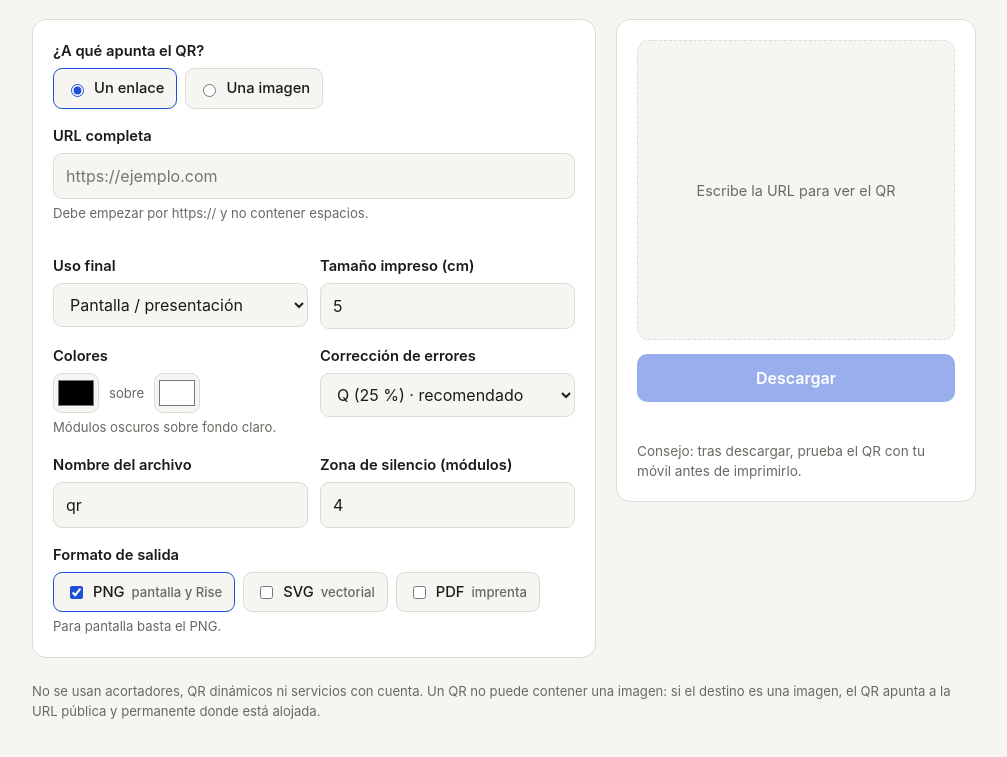
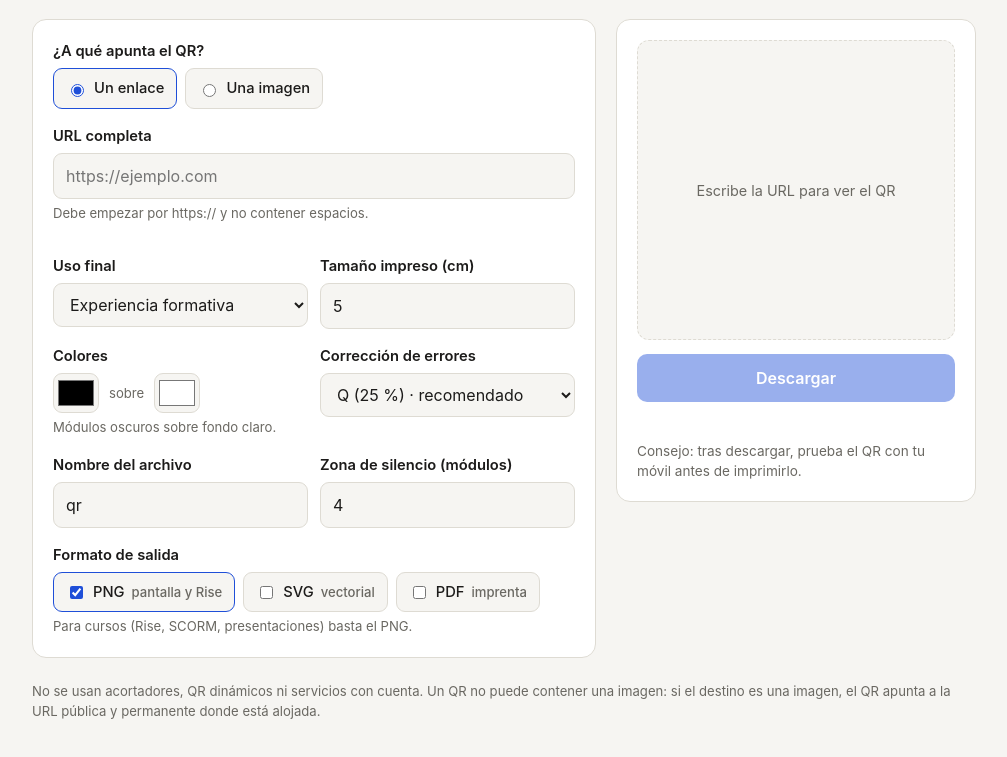
Before and after one commit to JuliaRial10/GeneradorQRs, a plain HTML site: page index.html in a window 1280 px wide. Shown: the part 121-878 px from the top of the page, without its empty margins (136-1143 px from the left). Drawn offline with nearby package versions, Linux system fonts and the light colour scheme.

Commit message:
Cambia las opciones de Uso final
Ahora son: Experiencia formativa, Papelería impresa y Web.

Co-Authored-By: Claude Opus 5.5 <noreply@anthropic.com>

```diff
--- a/index.html
+++ b/index.html
@@ -115,9 +115,9 @@ button.link { background: none; border: 0; color: var(--accent); font: inherit;
         <div class="field">
           <label for="uso">Uso final</label>
           <select id="uso">
-            <option value="pantalla">Pantalla / presentación</option>
-            <option value="impreso">Impreso pequeño</option>
-            <option value="carteleria">Cartelería grande</option>
+            <option value="formativa">Experiencia formativa</option>
+            <option value="papeleria">Papelería impresa</option>
+            <option value="web">Web</option>
           </select>
         </div>
         <div class="field">
@@ -196,9 +196,9 @@ button.link { background: none; border: 0; color: var(--accent); font: inherit;
     ["tiktok.com","TikTok"],["linkedin.com","LinkedIn"]
   ];
   var USOS = {
-    pantalla:   { scale: 12, cm: 5,  rec: "Para pantalla basta el PNG." },
-    impreso:    { scale: 24, cm: 3,  rec: "Para imprimir, mejor SVG o PDF (no pierden calidad)." },
-    carteleria: { scale: 40, cm: 20, rec: "Para cartelería usa SVG o PDF: escalan sin límite." }
+    formativa: { scale: 12, cm: 5, rec: "Para cursos (Rise, SCORM, presentaciones) basta el PNG." },
+    papeleria: { scale: 24, cm: 3, rec: "Para papelería impresa, mejor SVG o PDF (no pierden calidad)." },
+    web:       { scale: 12, cm: 5, rec: "Para web, PNG o SVG (el SVG se ve nítido en cualquier pantalla)." }
   };
 
   qrcode.stringToBytes = qrcode.stringToBytesFuncs["UTF-8"];
```
